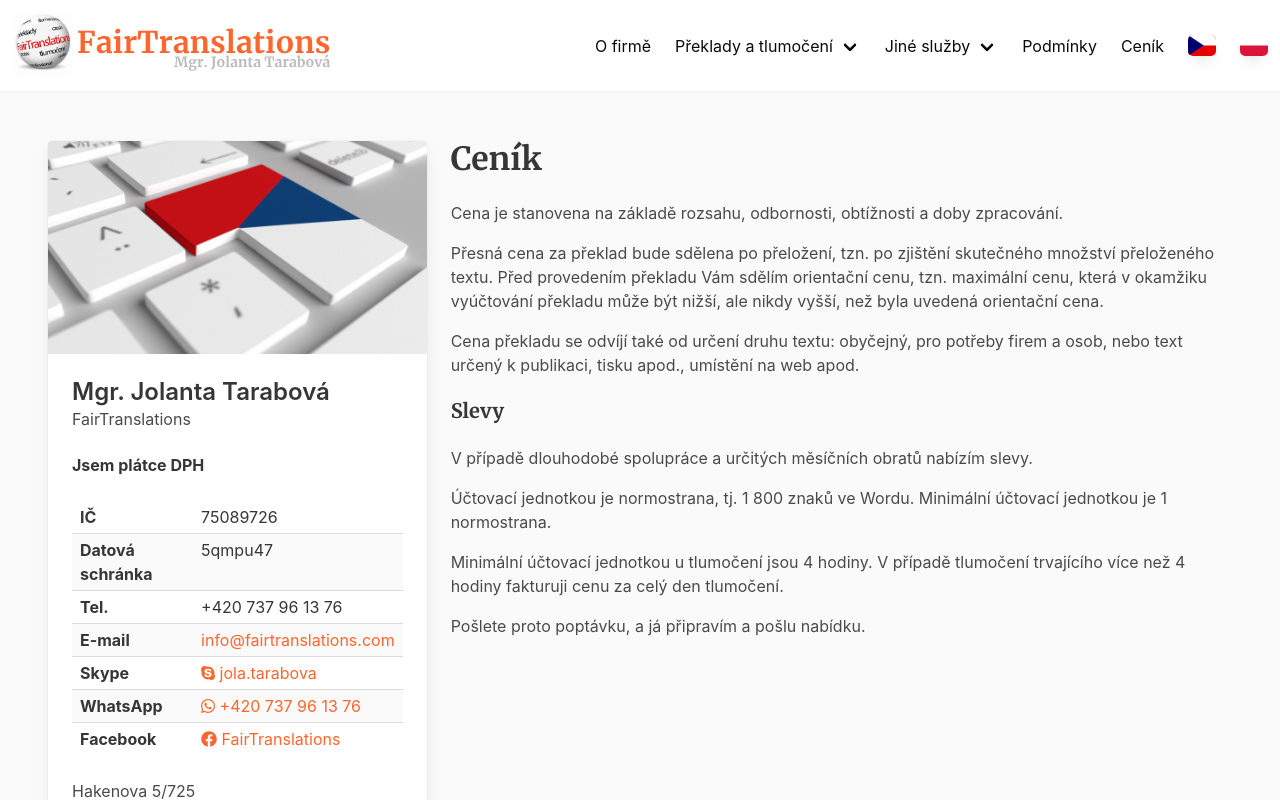
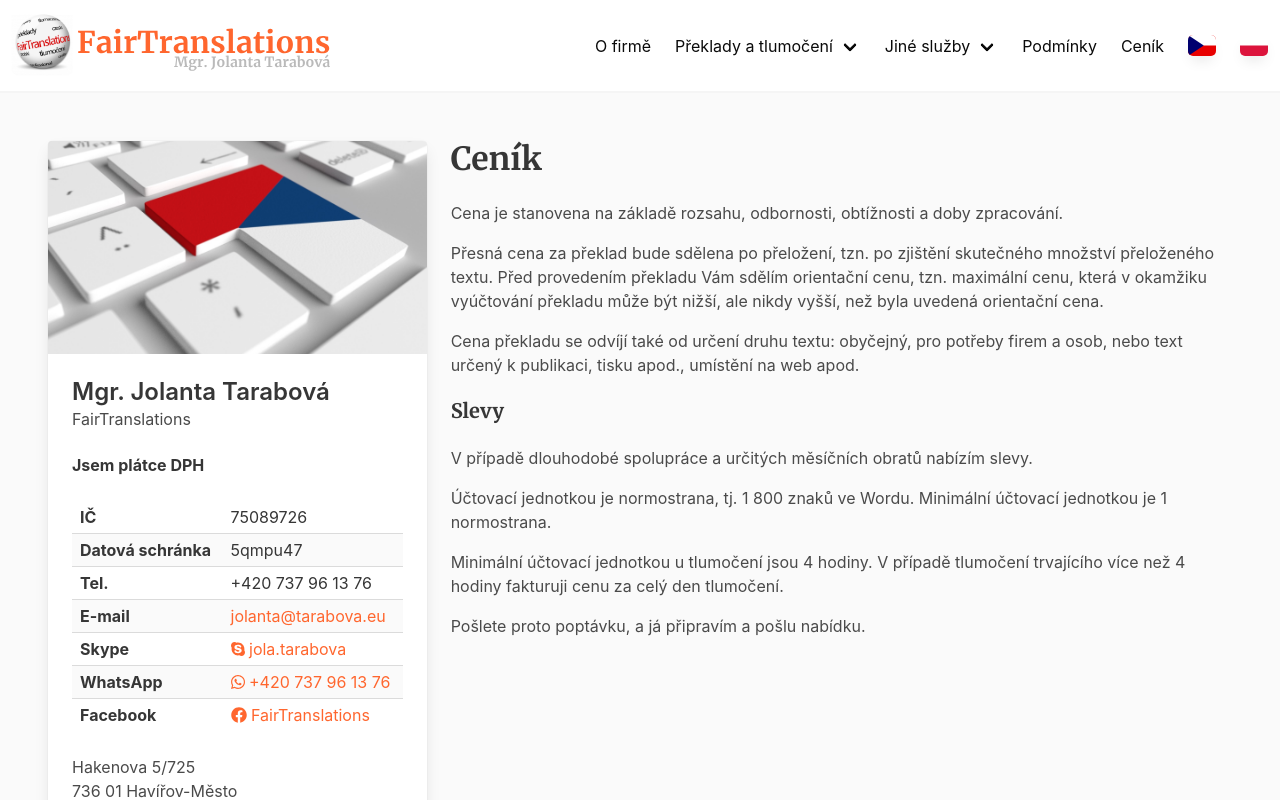
Before and after one commit to sebastianbalon/fairtranslations-web, a Next.js app: page /cs/cenik in a window 1280 px wide. Shown: the top 800 px of the page. Built offline with nearby package versions, Linux system fonts and the light colour scheme.

Commit message:
Changed email

```diff
--- a/components/Card/Card.tsx
+++ b/components/Card/Card.tsx
@@ -100,8 +100,8 @@ const Card: React.FC<Props> = (props: Props) => {
                 <tr>
                   <th>E-mail</th>
                   <td>
-                    <a href="mailto:info@fairtranslations.com">
-                      info@fairtranslations.com
+                    <a href="mailto:jolanta@tarabova.eu">
+                      jolanta@tarabova.eu
                     </a>
                   </td>
                 </tr>
```
